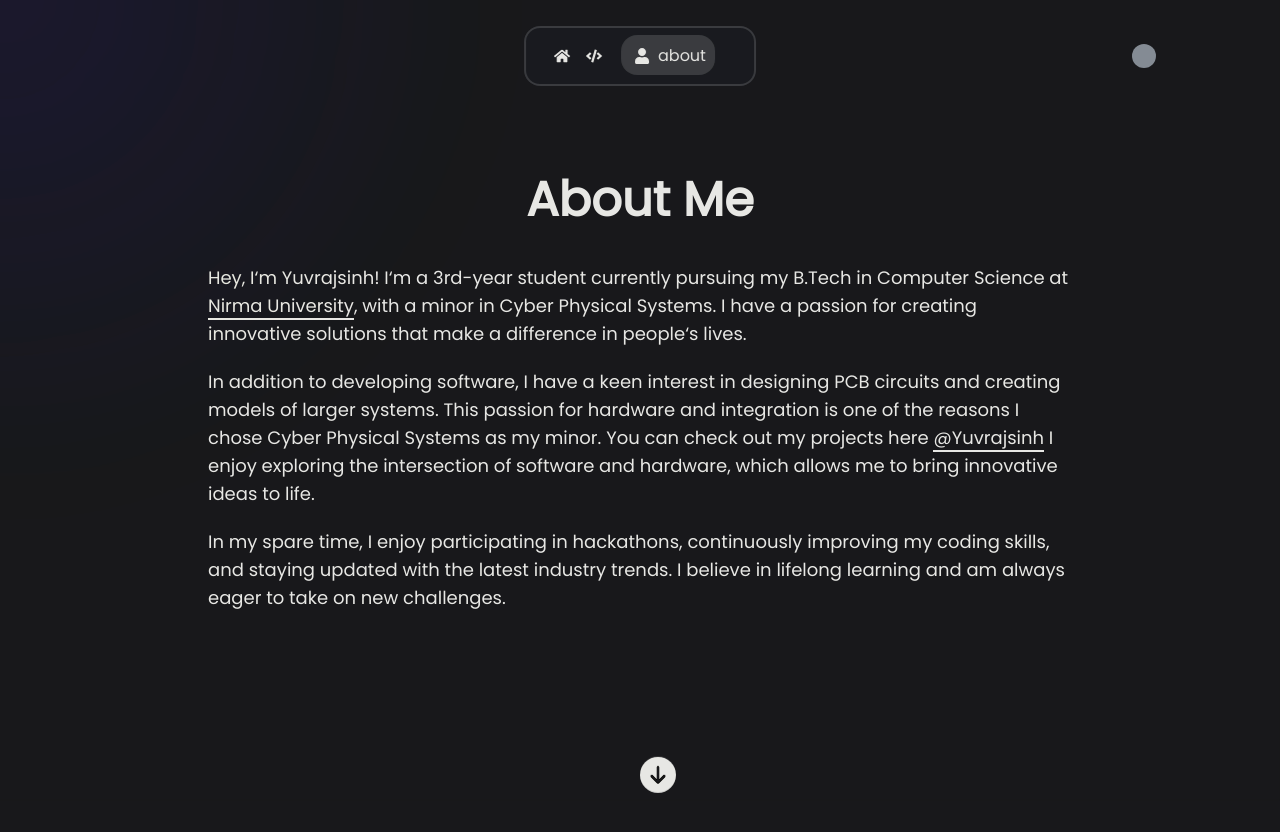
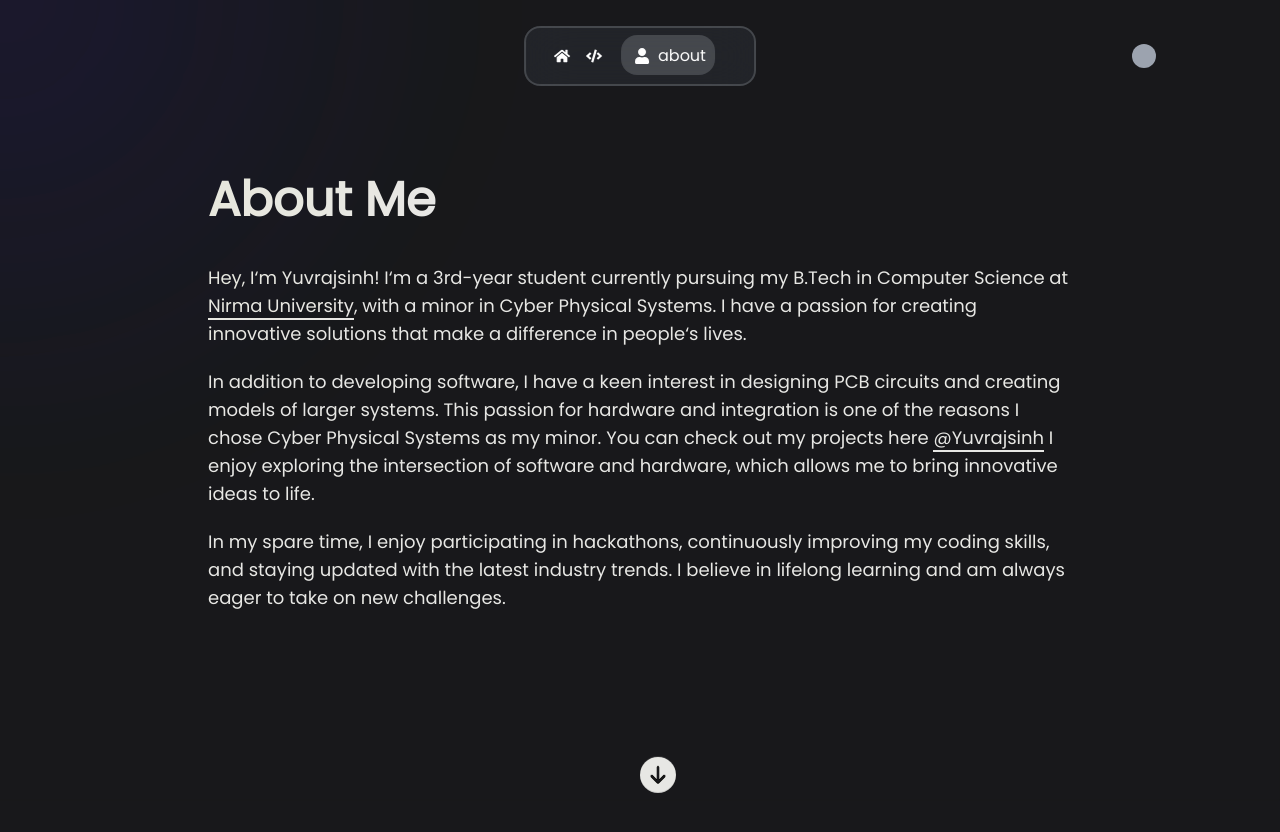
Before and after one commit to yuvrajsinh5252/website, a Next.js app: page /about in a window 1280 px wide. Shown: the top 832 px of the page. Built offline with nearby package versions, Linux system fonts and the light colour scheme.

Commit message:
removed some bugs and fix navbar blur

```diff
--- a/src/app/about/page.tsx
+++ b/src/app/about/page.tsx
@@ -47,7 +47,7 @@ export default function Home() {
       <section className="flex flex-col items-center justify-center h-screen" id="one">
         <div className="flex justify-center  h-screen">
           <div className="flex flex-col gap-10 mt-44">
-            <h1 className="text-5xl font-bold text-center">About Me</h1>
+            <h1 className="text-5xl font-bold max-sm:text-center">About Me</h1>
             <div className="flex flex-col gap-5">
               <p className="text-lg">
                 Hey, I&lsquo;m Yuvrajsinh! I&lsquo;m a 3rd-year student currently pursuing my B.Tech in Computer Science at <MagicLink href={"https://nirmauni.ac.in/"}>Nirma University</MagicLink>, with a minor in Cyber Physical Systems. I have a passion for creating innovative solutions that make a difference in people&lsquo;s lives.
--- a/src/app/globals.css
+++ b/src/app/globals.css
@@ -44,14 +44,14 @@
   transition: opacity 500ms;
   background: radial-gradient(
     600px circle at var(--mouse-x) var(--mouse-y),
-    rgba(100, 100, 200, 0.2),
-    transparent 20%
+    rgba(200, 200, 200, 0.2),
+    transparent 30%
   );
-  z-index: -100;
   border-radius: 0.5rem;
   top: 0px;
   left: 0px;
   position: absolute;
+  pointer-events: none;
 }
 
 ::-webkit-scrollbar {
--- a/src/app/layout.tsx
+++ b/src/app/layout.tsx
@@ -26,11 +26,9 @@ export default function RootLayout({
       <body className={poppins.className}>
         <ThemeProvider attribute="class" defaultTheme="dark">
           <GrowingCircleAnimation />
+          <Navbar />
           <div className="dark:mix-blend-difference mix-blend-screen"><Cursor /></div>
-          <div className="relative z-20 mix-blend-difference">
-            <Navbar />
-            {children}
-          </div>
+          <div className="relative z-20 mix-blend-difference">{children}</div>
         </ThemeProvider>
       </body>
     </html>
--- a/src/app/projects/page.tsx
+++ b/src/app/projects/page.tsx
@@ -2,11 +2,25 @@
 
 import { PROJECTS } from "@/data/projectData";
 import { SquareArrowOutUpRight } from "lucide-react";
+import { useTheme } from "next-themes";
 import Link from "next/link";
 import { useEffect } from "react";
 import { SiGithub } from "react-icons/si";
 
 export default function Home() {
+  const { theme } = useTheme();
+
+  useEffect(() => {
+    if (theme == "light") {
+      PROJECTS.map((project, index) => {
+        document.getElementById(project.title)?.classList.remove("box");
+      });
+    } else {
+      PROJECTS.map((project, index) => {
+        document.getElementById(project.title)?.classList.add("box");
+      });
+    }
+  }, [theme]);
 
   useEffect(() => {
     document.body.onmousemove = e => {
@@ -34,7 +48,9 @@ export default function Home() {
                 key={index}
                 className="flex max-sm:w-full w-1/2 justify-center p-2 gap-2 group"
               >
-                <div className="flex rounded-lg justify-between flex-col gap-4 p-1 box relative">
+                <div
+                  id={project.title}
+                  className="flex rounded-lg justify-between flex-col gap-4 p-1 box relative">
                   <div className="p-3 rounded-lg bg-gray-500/20 bg-clip-padding backdrop-filter backdrop-blur-lg hover:ring-1 ring-gray-400 hover:bg-gray-500 hover:bg-opacity-10">
                     <div className="flex flex-col justify-center gap-4">
 
--- a/src/components/navbar/navbar.tsx
+++ b/src/components/navbar/navbar.tsx
@@ -42,9 +42,9 @@ export default function Navbar() {
   }, [activeNav])
 
   return (
-    <MaxWidthWrapper>
-      <div className="items-center fixed flex justify-start w-[inherit] h-fit mt-14 z-20">
-        <nav className="flex left-1/2 -translate-x-1/2 fixed max-auto items-center justify-center w-fit h-9 rounded-2xl bg-gray-600/10 transition-transform duration-200 ease-linear outline-none border-2 border-gray-300/20 border-opacity-20 backdrop-filter backdrop-blur-3xl gap-2 p-7 bg-blend-multiply">
+    <MaxWidthWrapper className="z-50 relative">
+      <div className="items-center fixed flex justify-start w-[inherit] h-fit mt-14">
+        <nav className="flex left-1/2 -translate-x-1/2 fixed max-auto items-center justify-center w-fit h-9 rounded-2xl bg-gray-600/20 transition-transform duration-200 ease-linear outline-none border-2 border-gray-300/20 border-opacity-20 backdrop-filter backdrop-blur-xl gap-2 p-7">
           <div
             id="active-bg"
             className="bg-gray-300/20 bg-opacity-10 h-9 rounded-2xl absolute bg transition-all duration-300 ease-linear flex items-center justify-center">
--- a/src/components/theme/toggle-theme.tsx
+++ b/src/components/theme/toggle-theme.tsx
@@ -35,7 +35,7 @@ export default function ThemeToggle() {
   }, []);
 
   return (
-    <div className="w-4 h-4 rounded-full fixed right-[10%] max-sm:right-4 flex justify-center items-center border-none focus:outline-none">
+    <div className="w-4 h-4 rounded-full fixed right-[10%] max-sm:right-5 flex justify-center items-center border-none focus:outline-none">
       {
         !mounted ?
           <button className="p-3 relative animate-ping rounded-full bg-gray-600">
@@ -48,9 +48,7 @@ export default function ThemeToggle() {
               onClickWrapper(event)
             }}
           >
-            <div className={"absolute rounded-full left-1 bottom-1 w-5 h-5 transform  transition-all duration-700 "
-              + (theme === "light" ? "scale-100 bg-black" : "scale-0 bg-[#18181B]")}
-            >
+            <div className={`absolute rounded-full left-1 bottom-1 w-5 h-5 transform transition-all duration-700 ${theme === "light" ? "scale-100 bg-[#D3D3D3]" : "scale-0 bg-black"}`}>
             </div>
           </button>
       }
```
